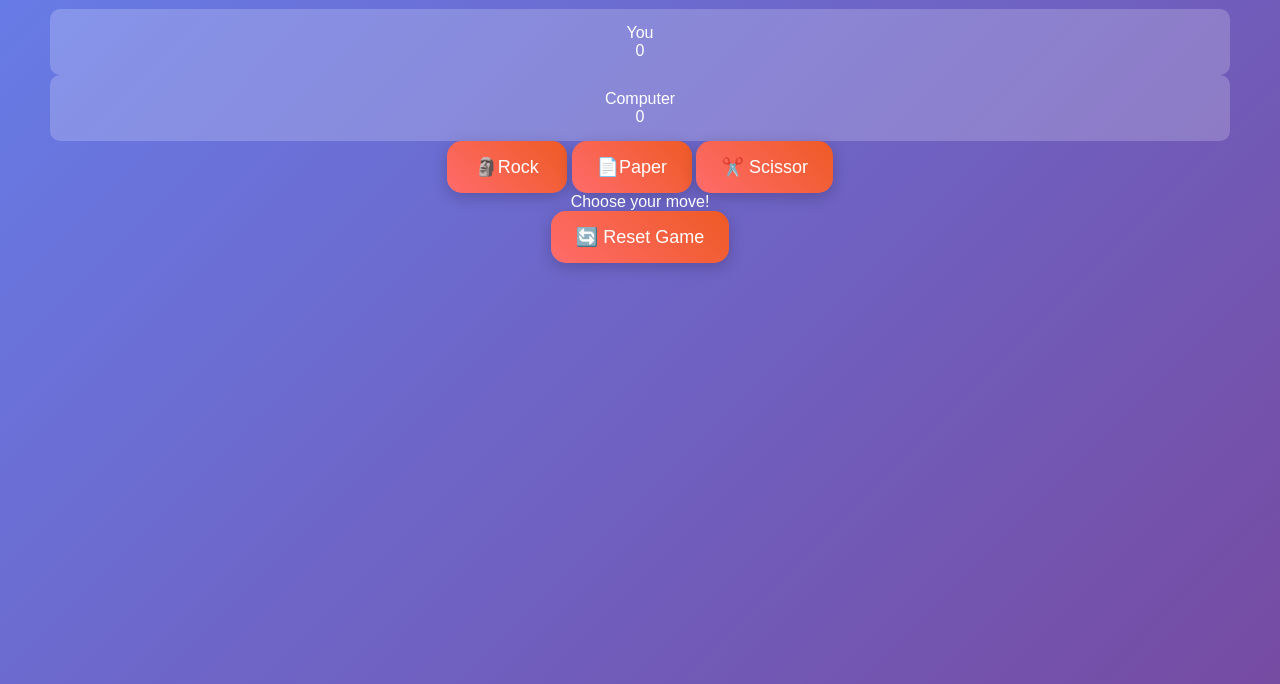
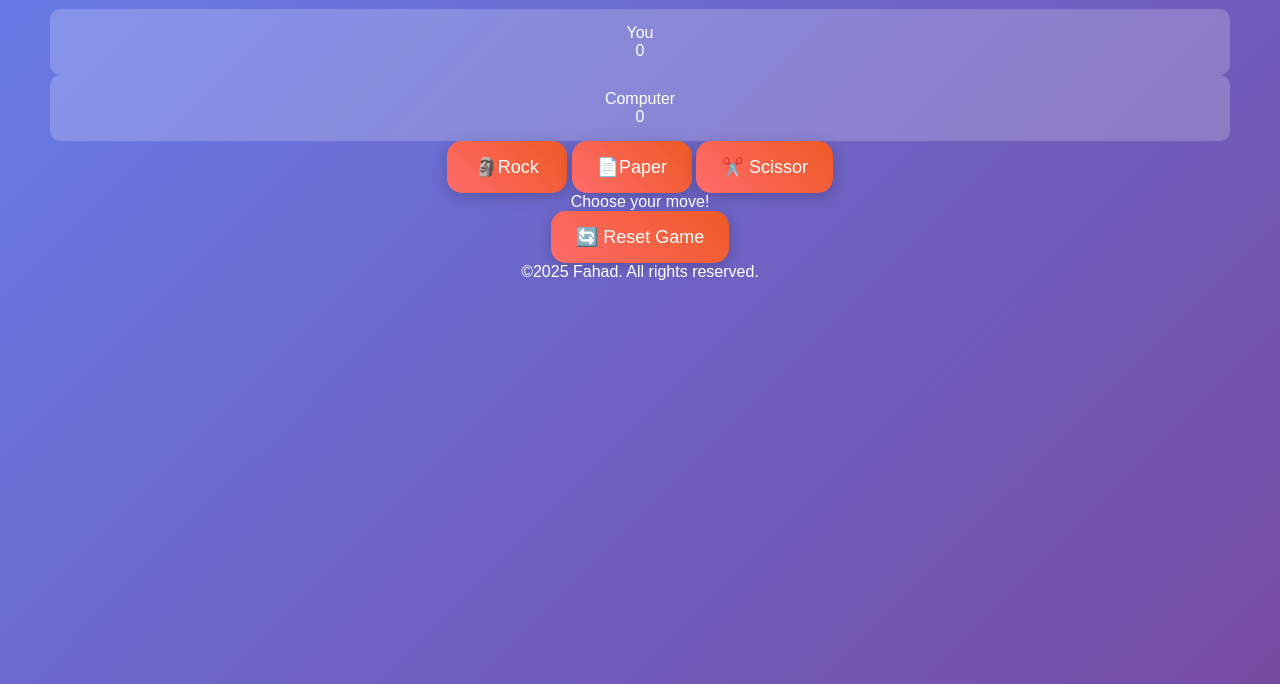
Before and after one commit to fahadcode1/Rock-Paper-Scissors, a plain HTML site: page index.html in a window 1280 px wide. Shown: the part 116-800 px from the top of the page. Drawn offline with Linux system fonts and the light colour scheme.

Commit message:
Updated HTML content

```diff
--- a/index.html
+++ b/index.html
@@ -54,7 +54,7 @@
 </body>
 </html>
 
-
+<footer> ©2025 Fahad. All rights reserved.</footer>
 
 
 
```
